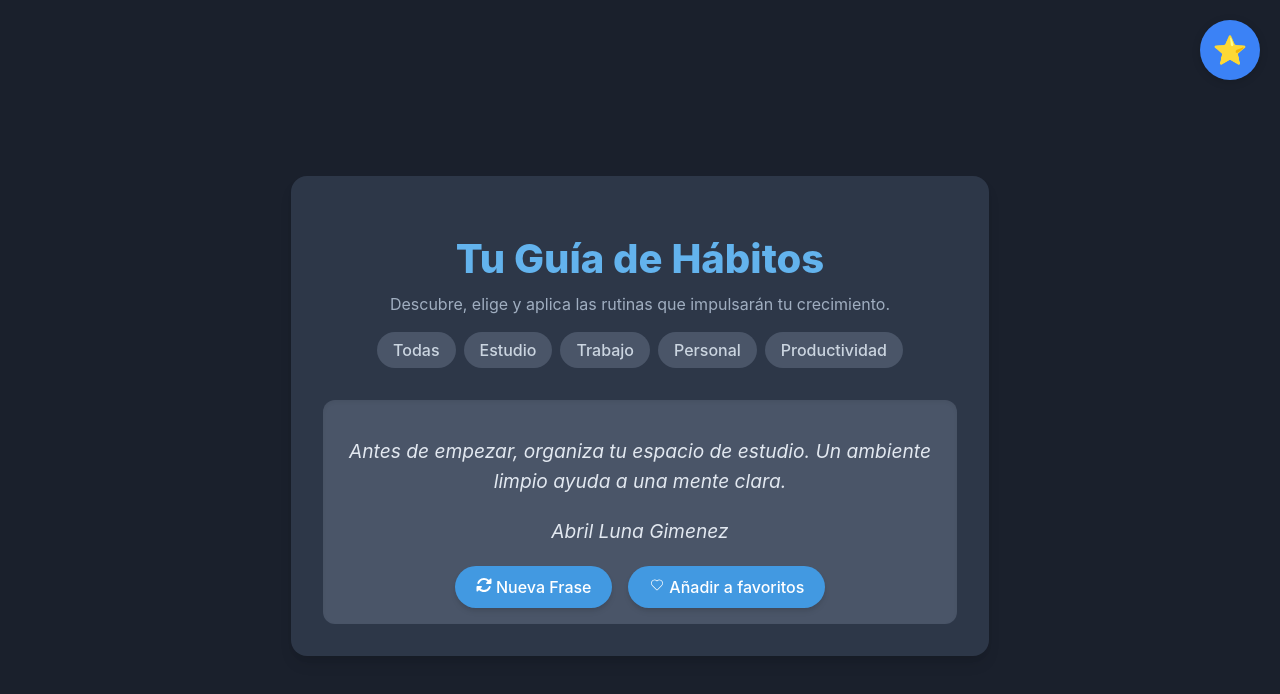
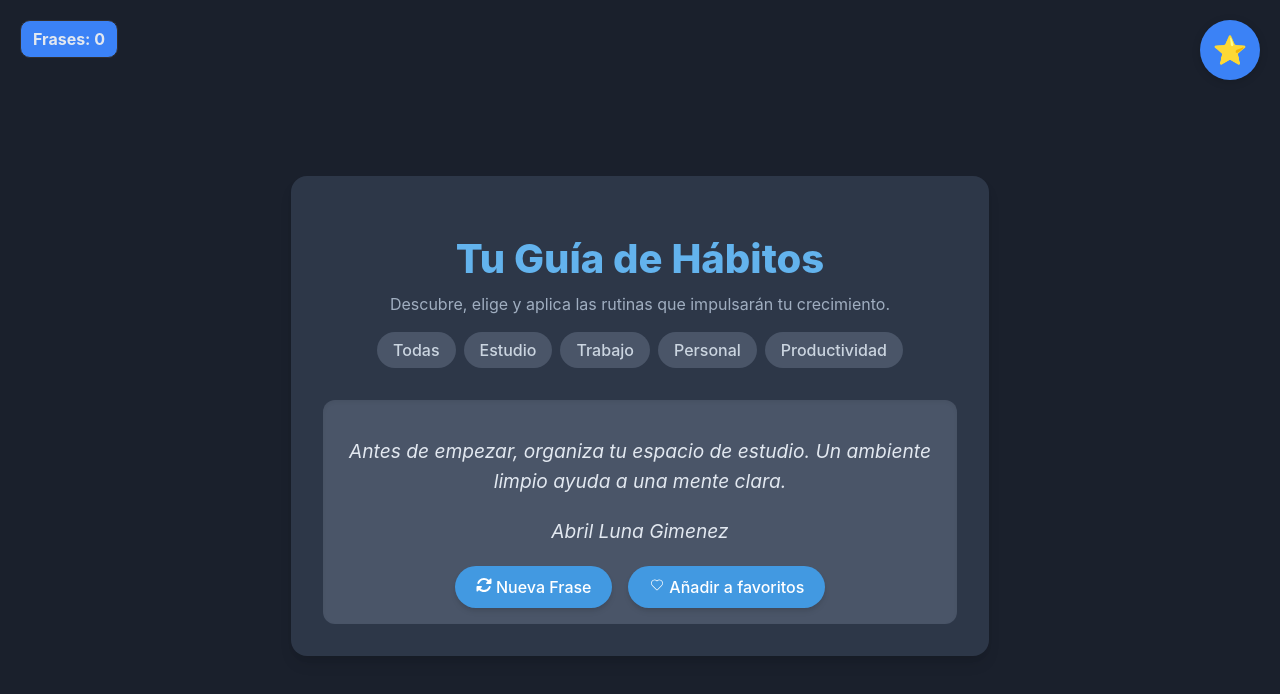
Before and after one commit to fioret20/proyecto-react-grupo1, a React (Vite) app: page / in a window 1280 px wide. Shown: the top 694 px of the page. Built offline with nearby package versions, Linux system fonts and the light colour scheme.

Commit message:
feat: added component Counter.tsx with functionality and modified Counter.css implemented in FavoriteList.tsx

```diff
--- /dev/null
+++ b/src/components/Counter.tsx
@@ -0,0 +1,13 @@
+import './stylesComponents/Counter.css';
+
+interface CounterProps {
+  count: number;
+}
+
+export default function Counter({ count }: CounterProps) {
+  return (
+    <div className="quotes-counter">
+      Frases: {count}
+    </div>
+  );
+}
--- a/src/components/FavoriteList.tsx
+++ b/src/components/FavoriteList.tsx
@@ -1,7 +1,7 @@
-// FavoriteList.tsx
 import { useState } from "react";
 import type { Phrase } from "../types/Phrase";
 import './stylesComponents/FavoriteList.css';
+import Counter from "./Counter";
 
 interface FavoriteListProps {
   favorites: Phrase[];
@@ -10,13 +10,14 @@ interface FavoriteListProps {
 
 export default function FavoriteList({ favorites, marcFavorite }: FavoriteListProps) {
   const [isOpen, setIsOpen] = useState(false);
-
   return (
     <>
+    <Counter count={favorites.length}  />
       <div className="notif-icon" onClick={() => setIsOpen(!isOpen)}>
         ⭐
         {favorites.length > 0 && <span className="notif-count">{favorites.length}</span>}
       </div>
+
 
       {isOpen && (
         <div className="notif-panel">
--- /dev/null
+++ b/src/components/stylesComponents/Counter.css
@@ -0,0 +1,15 @@
+.quotes-counter {
+  background: #3b82f6;
+  color: #e2e8f0;
+  padding: 6px 12px;
+  border-radius: 10px;
+  border: 1.5px solid rgb(49, 46, 46);
+  font-weight: bold;
+  cursor: pointer;
+  display: inline-block;
+  font-family: 'Inter', sans-serif;
+
+  position: absolute;
+  top: 20px;
+  left: 20px;
+}
--- a/src/components/stylesComponents/FavoriteList.css
+++ b/src/components/stylesComponents/FavoriteList.css
@@ -94,11 +94,3 @@
     margin-bottom: 3px;
     margin-top:1px;
 }
-
-@media (min-width: 640px) {
-.notif-panel {
-}
-
-.notif-icon {
-}
-}
```
